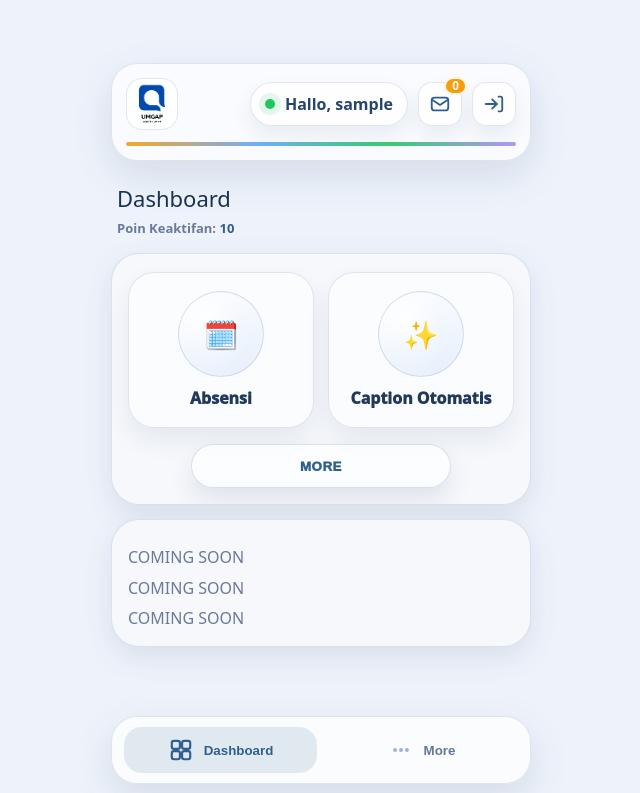
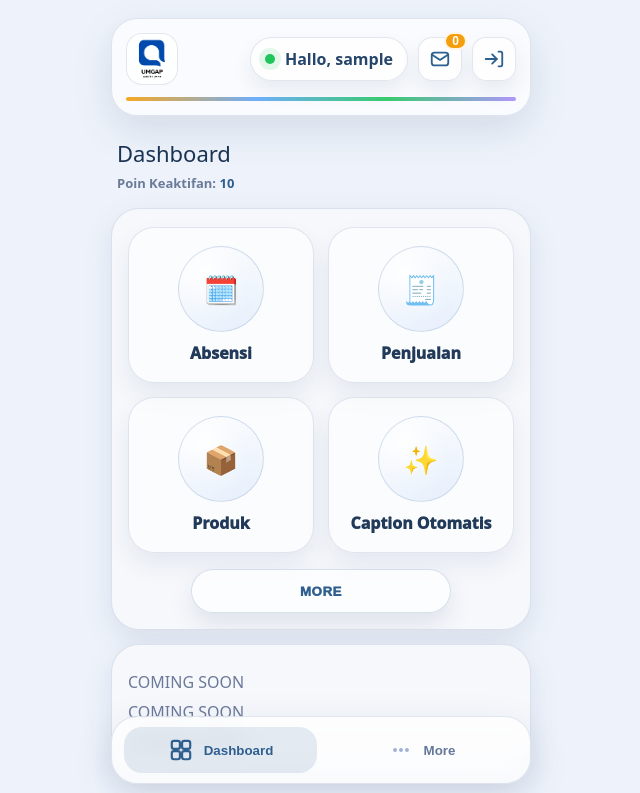
Before and after one commit to umgap2026-cmd/UMGAP-AI, a Flask app: template templates/dashboard.html in a window 1280 px wide. Shown: the top 793 px of the page, without its empty margins (319-959 px from the left). Run offline with Flask 3, Linux system fonts and the light colour scheme; the template is opened without the code that fills it: most values are stand-ins (such as "Sample title", 1, 10 or a date in 2020); some libraries are stand-ins or nearby versions.

Commit message:
Update dashboard.html

```diff
--- a/templates/dashboard.html
+++ b/templates/dashboard.html
@@ -447,20 +447,20 @@
                 <div class="label">Absensi</div>
               </a>
 
-              <!--<a class="feature" href="/sales">
+              <a class="feature" href="/sales">
                 <div class="circle">🧾</div>
                 <div class="label">Penjualan</div>
               </a>
-
+              <!--
               <a class="feature" href="/leave">
                 <div class="circle">🏖️</div>
                 <div class="label">Cuti</div>
               </a>
-
+                -->
               <a class="feature" href="/products">
                 <div class="circle">📦</div>
                 <div class="label">Produk</div>
-              </a>-->
+              </a>
               <a class="feature" href="/caption">
               <div class="circle">✨</div>
               <div class="label">Caption Otomatis </div>
```
